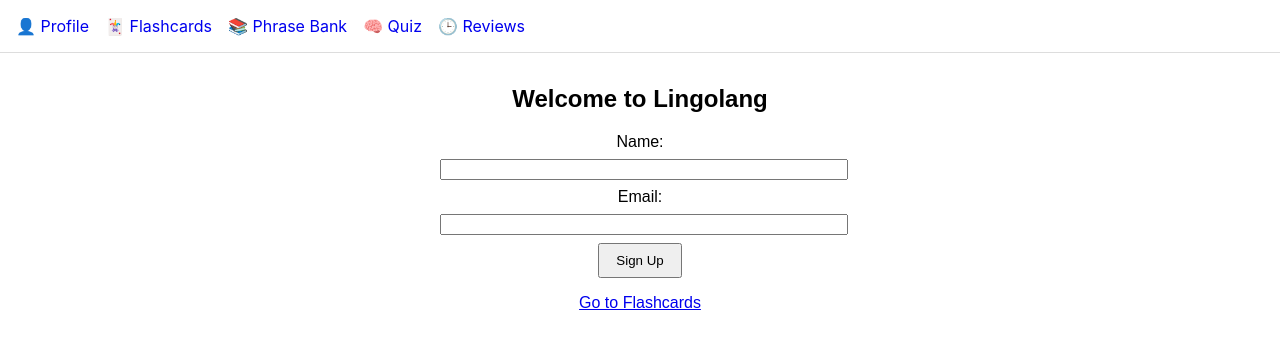
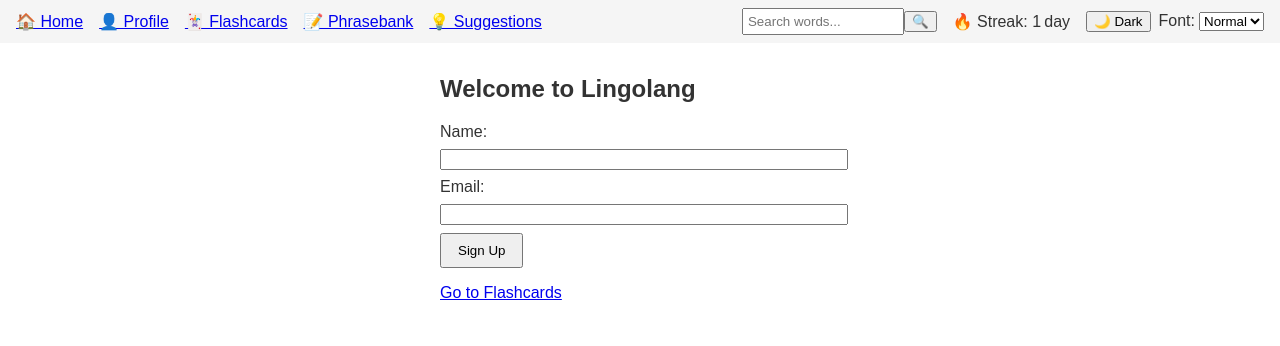
Before and after one commit to ArguableExorcist8/Lingolang, a React (Create React App) app in the folder frontend/: page / in a window 1280 px wide. Shown: the top 346 px of the page. Built offline with nearby package versions, Linux system fonts and the light colour scheme; no server answers.

Commit message:
Day 13: Add Themes & Customization (light/dark, colors, font-size)

```diff
--- /dev/null
+++ b/frontend/postcss.config.js
@@ -0,0 +1,6 @@
+module.exports = {
+  plugins: {
+    tailwindcss: {},
+    autoprefixer: {},
+  },
+}
--- a/frontend/src/App.js
+++ b/frontend/src/App.js
@@ -1,14 +1,15 @@
-// src/App.js
-import React from 'react';
+import React, { useContext } from 'react';
 import { BrowserRouter, Routes, Route, Link } from 'react-router-dom';
+import { ThemeContext } from './context/ThemeContext';
 
+import Header from './components/Header';
 import DailyWord from './components/DailyWord';
 import SignUp from './pages/SignUp';
 import LanguageSelect from './pages/LanguageSelect';
 import PhraseBank from './pages/PhraseBank';
 import AddPhrase from './pages/AddPhrase';
 import Quiz from './pages/Quiz';
-import ReviewQueue from './pages/ReviewQueue'; // ✅ Added
+import ReviewQueue from './pages/ReviewQueue';
 import Dictionary from './pages/Dictionary';
 import SearchResults from './pages/SearchResults';
 import Flashcards from './pages/Flashcards';
@@ -19,22 +20,13 @@ import Suggestions from './pages/Suggestions';
 import './App.css';
 
 function App() {
+  const { theme, fontSize } = useContext(ThemeContext);
+
   return (
-    <>
+    <div className={`${theme} text-${fontSize}`}>
       <DailyWord />
-      <div className="App">
       <BrowserRouter>
-          {/* Top navigation header */}
-          <header style={{ padding: '1rem', borderBottom: '1px solid #ddd', marginBottom: '1rem' }}>
-            <nav style={{ display: 'flex', gap: '1rem' }}>
-              <Link to="/profile" style={{ textDecoration: 'none' }}>👤 Profile</Link>
-              <Link to="/flashcards" style={{ textDecoration: 'none' }}>🃏 Flashcards</Link>
-              <Link to="/phrases" style={{ textDecoration: 'none' }}>📚 Phrase Bank</Link>
-              <Link to="/quiz" style={{ textDecoration: 'none' }}>🧠 Quiz</Link>
-              <Link to="/reviews" style={{ textDecoration: 'none' }}>🕒 Reviews</Link> {/* ✅ Added */}
-            </nav>
-          </header>
-
+        <Header />
         <Routes>
           <Route path="/" element={<SignUp />} />
           <Route path="/languages" element={<LanguageSelect />} />
@@ -47,11 +39,10 @@ function App() {
           <Route path="/flashcards" element={<Flashcards />} />
           <Route path="/speaking" element={<Speaking />} />
           <Route path="/suggestions" element={<Suggestions />} />
-            <Route path="/reviews" element={<ReviewQueue />} /> {/* ✅ Added */}
+          <Route path="/reviews" element={<ReviewQueue />} />
         </Routes>
       </BrowserRouter>
     </div>
-    </>
   );
 }
 
--- a/frontend/src/components/Header.js
+++ b/frontend/src/components/Header.js
@@ -1,12 +1,12 @@
 import React, { useState, useEffect } from 'react';
 import { Link, useNavigate } from 'react-router-dom';
+import ThemeSwitcher from './ThemeSwitcher';
 
 export default function Header() {
   const [query, setQuery] = useState('');
   const [streak, setStreak] = useState(0);
   const navigate = useNavigate();
 
-  // Load & update streak
   useEffect(() => {
     const today = new Date().toISOString().slice(0, 10);
     const { lastDate, count } = JSON.parse(localStorage.getItem('lingolang-streak') || '{}');
@@ -19,13 +19,11 @@ export default function Header() {
       setStreak(newCount);
     }
 
-    // 📌 Notification logic
     (async () => {
       if ('Notification' in window && Notification.permission !== 'denied') {
         const perm = await Notification.requestPermission();
         if (perm !== 'granted') return;
       }
-
       try {
         const res = await fetch('/api/flashcards');
         const due = await res.json();
@@ -59,13 +57,13 @@ export default function Header() {
       <form onSubmit={onSearch} style={{ marginLeft: 'auto' }}>
         <input
           type="text" placeholder="Search words..."
-          value={query}
-          onChange={e => setQuery(e.target.value)}
+          value={query} onChange={e => setQuery(e.target.value)}
           style={{ padding: '0.25rem', width: '150px' }}
         />
         <button type="submit">🔍</button>
       </form>
       <div>🔥 Streak: {streak} day{streak > 1 ? 's' : ''}</div>
+      <ThemeSwitcher />
     </header>
   );
 }
--- /dev/null
+++ b/frontend/src/components/ThemeSwitcher.js
@@ -0,0 +1,27 @@
+// src/components/ThemeSwitcher.js
+import React, { useContext } from 'react';
+import { ThemeContext } from '../context/ThemeContext';
+
+export default function ThemeSwitcher() {
+  const { theme, toggleTheme, fontSize, setFontSize } = useContext(ThemeContext);
+
+  return (
+    <div style={{ display: 'flex', alignItems: 'center', gap: '0.5rem' }}>
+      <button onClick={toggleTheme}>
+        {theme === 'light' ? '🌙 Dark' : '☀️ Light'}
+      </button>
+      <label>
+        Font:
+        <select
+          value={fontSize}
+          onChange={e => setFontSize(e.target.value)}
+          style={{ marginLeft: '0.25rem' }}
+        >
+          <option value="sm">Small</option>
+          <option value="base">Normal</option>
+          <option value="lg">Large</option>
+        </select>
+      </label>
+    </div>
+  );
+}
--- /dev/null
+++ b/frontend/src/context/ThemeContext.js
@@ -0,0 +1,35 @@
+// src/context/ThemeContext.js
+import React, { createContext, useState } from 'react';
+
+export const ThemeContext = createContext({
+  theme: 'light',
+  fontSize: 'base',
+  toggleTheme: () => {},
+  setFontSize: () => {}
+});
+
+export function ThemeProvider({ children }) {
+  const [theme, setTheme] = useState(
+    localStorage.getItem('lingolang-theme') || 'light'
+  );
+  const [fontSize, setFontSizeState] = useState(
+    localStorage.getItem('lingolang-fontSize') || 'base'
+  );
+
+  const toggleTheme = () => {
+    const next = theme === 'light' ? 'dark' : 'light';
+    setTheme(next);
+    localStorage.setItem('lingolang-theme', next);
+  };
+
+  const setFontSize = (size) => {
+    setFontSizeState(size);
+    localStorage.setItem('lingolang-fontSize', size);
+  };
+
+  return (
+    <ThemeContext.Provider value={{ theme, fontSize, toggleTheme, setFontSize }}>
+      {children}
+    </ThemeContext.Provider>
+  );
+}
--- a/frontend/src/index.css
+++ b/frontend/src/index.css
@@ -1,13 +1,33 @@
+/* Reset and base */
 body {
   margin: 0;
-  font-family: -apple-system, BlinkMacSystemFont, 'Segoe UI', 'Roboto', 'Oxygen',
-    'Ubuntu', 'Cantarell', 'Fira Sans', 'Droid Sans', 'Helvetica Neue',
-    sans-serif;
+  font-family: -apple-system, BlinkMacSystemFont,'Segoe UI','Roboto','Oxygen',
+               'Ubuntu','Cantarell','Fira Sans','Droid Sans','Helvetica Neue',sans-serif;
   -webkit-font-smoothing: antialiased;
   -moz-osx-font-smoothing: grayscale;
 }
 
+/* Font size utilities */
+.text-sm {
+  font-size: 0.875rem; /* 14px */
+}
+.text-base {
+  font-size: 1rem; /* 16px */
+}
+.text-lg {
+  font-size: 1.125rem; /* 18px */
+}
+
+/* Light & Dark theme backgrounds */
+.light {
+  background: white;
+  color: #333;
+}
+.dark {
+  background: #121212;
+  color: #eee;
+}
+
 code {
-  font-family: source-code-pro, Menlo, Monaco, Consolas, 'Courier New',
-    monospace;
+  font-family: source-code-pro, Menlo, Monaco, Consolas, 'Courier New', monospace;
 }
--- a/frontend/src/index.js
+++ b/frontend/src/index.js
@@ -1,5 +1,3 @@
-// frontend/src/index.js
-
 import React from 'react';
 import ReactDOM from 'react-dom/client';
 import './index.css';
@@ -7,17 +5,17 @@ import App from './App';
 import reportWebVitals from './reportWebVitals';
 import * as serviceWorkerRegistration from './serviceWorkerRegistration';
 
+import { ThemeProvider } from './context/ThemeContext';
+
 const root = ReactDOM.createRoot(document.getElementById('root'));
 root.render(
   <React.StrictMode>
-    <App />
+    <ThemeProvider>
+      <App />
+    </ThemeProvider>
   </React.StrictMode>
 );
 
-// Register service worker for offline support and PWA features
+// Register service worker for offline support
 serviceWorkerRegistration.register();
-
-// If you want to start measuring performance in your app, pass a function
-// to log results (for example: reportWebVitals(console.log))
-// or send to an analytics endpoint. Learn more: https://bit.ly/CRA-vitals
 reportWebVitals();
--- a/frontend/src/pages/ReviewQueue.js
+++ b/frontend/src/pages/ReviewQueue.js
@@ -1,6 +1,6 @@
+// src/pages/ReviewQueue.js
 import React, { useState, useEffect } from 'react';
 import axios from 'axios';
-import { format } from 'date-fns';
 
 export default function ReviewQueue() {
   const [due, setDue] = useState([]);
@@ -9,13 +9,13 @@ export default function ReviewQueue() {
   const fetchLists = async () => {
     try {
       const [dueRes, upRes] = await Promise.all([
-        axios.get('/api/flashcards'),             // due today
-        axios.get('/api/flashcards/upcoming'),     // future
+        axios.get('/api/flashcards'),         // due today
+        axios.get('/api/flashcards/upcoming'), // future
       ]);
       setDue(dueRes.data);
       setUpcoming(upRes.data);
     } catch (err) {
-      console.error(err);
+      console.error('Failed fetching review lists:', err);
     }
   };
 
@@ -24,8 +24,21 @@ export default function ReviewQueue() {
   }, []);
 
   const reviewNow = async (id, quality) => {
-    await axios.post(`/api/flashcards/${id}/review`, { quality });
-    fetchLists(); // refresh lists
+    try {
+      await axios.post(`/api/flashcards/${id}/review`, { quality });
+      fetchLists(); // refresh lists
+    } catch (err) {
+      console.error('Review failed:', err);
+    }
+  };
+
+  const formatDate = iso => {
+    const dt = new Date(iso);
+    return dt.toLocaleDateString(undefined, {
+      year: 'numeric',
+      month: 'short',
+      day: 'numeric'
+    });
   };
 
   return (
@@ -36,10 +49,13 @@ export default function ReviewQueue() {
         <h3>Due for Review Today</h3>
         {due.length === 0 && <p>No cards due. Great job!</p>}
         {due.map(c => (
-          <div key={c.id} style={{ border: '1px solid #ccc', padding: '1rem', marginBottom: '1rem' }}>
+          <div
+            key={c.id}
+            style={{ border: '1px solid #ccc', padding: '1rem', marginBottom: '1rem' }}
+          >
             <p><strong>Front:</strong> {c.front}</p>
             <p><strong>Back:</strong>  {c.back}</p>
-            <div>
+            <div style={{ display: 'flex', gap: '0.5rem' }}>
               <button onClick={() => reviewNow(c.id, 2)}>Again ❌</button>
               <button onClick={() => reviewNow(c.id, 5)}>Good ✔️</button>
             </div>
@@ -53,8 +69,8 @@ export default function ReviewQueue() {
         {upcoming.map(c => (
           <div key={c.id} style={{ marginBottom: '0.5rem' }}>
             <span>{c.front}</span>
-            <em style={{ marginLeft: '1rem' }}>
-              {format(new Date(c.nextReview), 'MMM d, yyyy')}
+            <em style={{ marginLeft: '1rem', color: '#555' }}>
+              {formatDate(c.nextReview)}
             </em>
           </div>
         ))}
--- /dev/null
+++ b/frontend/tailwind.config.js
@@ -0,0 +1,13 @@
+/** @type {import('tailwindcss').Config} */
+module.exports = {
+  darkMode: 'class',
+  theme: {
+    extend: {
+      colors: {
+        primary: { DEFAULT: '#007bff', dark: '#0056b3' },
+        secondary: { DEFAULT: '#6c757d', dark: '#495057' },
+      },
+    },
+  },
+  plugins: [],
+};
```
Lines whose indentation alone changed are shown as unchanged.
